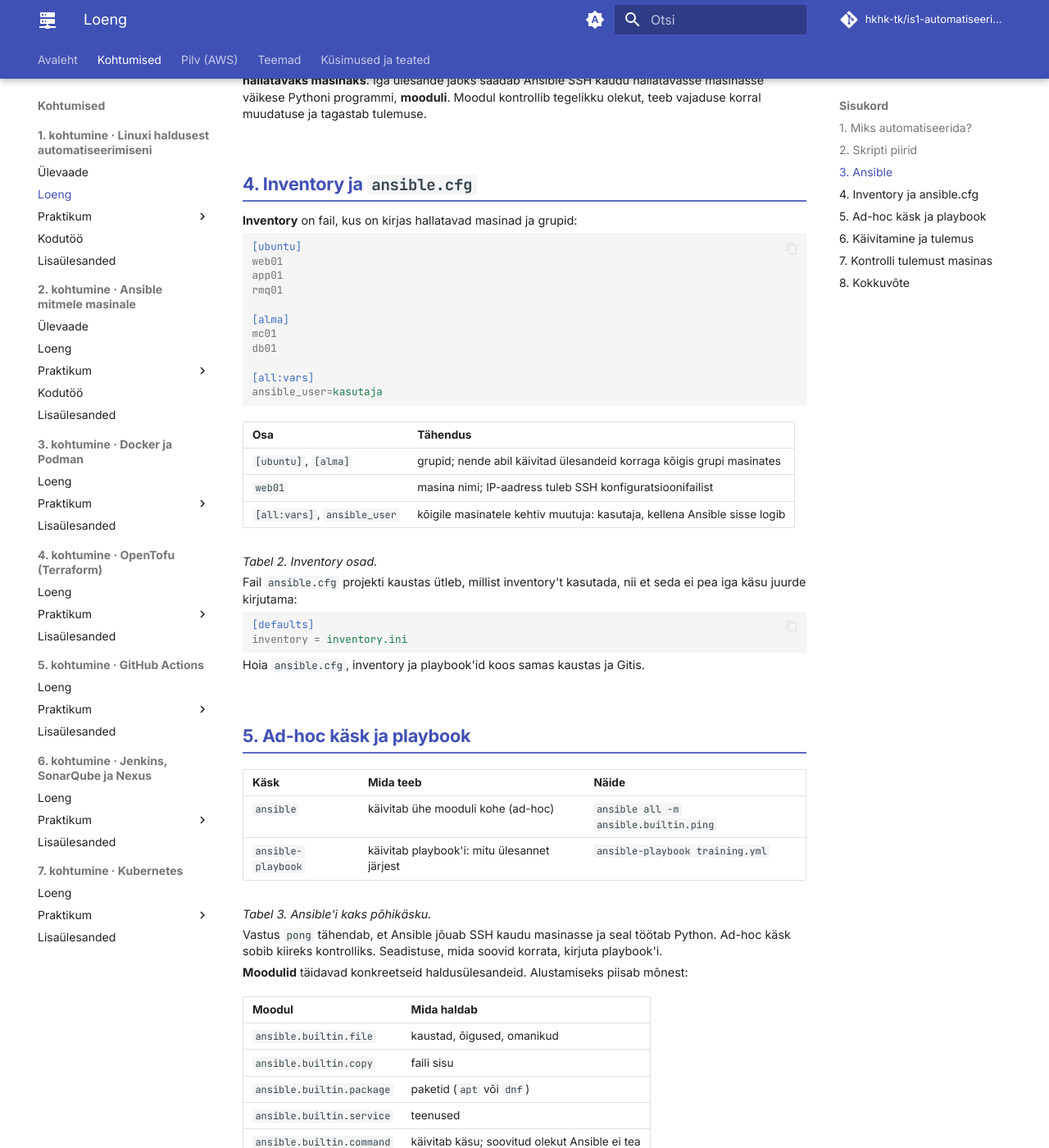
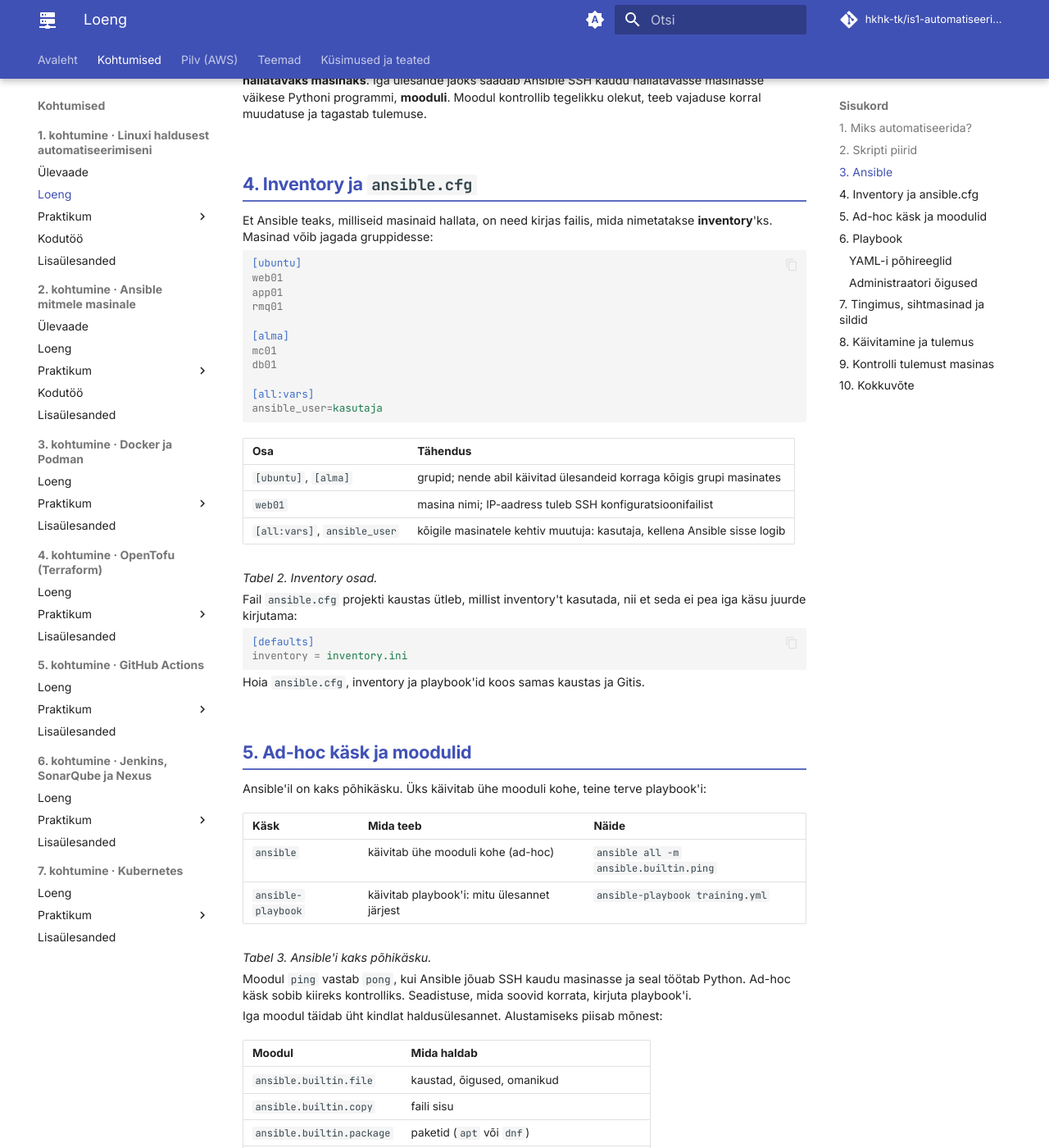
Before and after one commit to hkhk-tk/is1-automatiseerimine, an MkDocs documentation site: the page built from docs/k01/loeng.md, in a window 1280 px wide and 1400 px high, scrolled down 1980 px. Shown: the whole window at 82% size. Built offline with MkDocs 1.6.1 and Material for MkDocs 9.7.7, drawn with Linux system fonts in a browser that asks for light colours; comment, search, counter and statistics services are not loaded; some of the changed text lies outside the part shown.

Commit message:
K1 materjal: loengu ülesehitus ja üleminekud, kodutöö ja lisa, esitamine ilma käsitsi kontrollita, valed viited (issue'd, lahendus/kNN, kohalik autograder) välja

````diff
--- a/docs/k01/loeng.md
+++ b/docs/k01/loeng.md
@@ -37,7 +37,7 @@ tags:
 <line class="a" x1="550" y1="50" x2="578" y2="50" marker-end="url(#lxt)"/>
 <rect class="hi" x="580" y="20" width="130" height="60" rx="8"/><text class="b" x="645" y="47" text-anchor="middle">Kontroll</text><text class="s" x="645" y="66" text-anchor="middle">cat, stat</text>
 </svg>
-<figcaption>Joonis 1.1. Päeva ülesanne lahendatakse kolmel viisil ja tulemust kontrollitakse iga kord samamoodi.</figcaption>
+<figcaption>Joonis 1. Päeva ülesanne lahendatakse kolmel viisil ja tulemust kontrollitakse iga kord samamoodi.</figcaption>
 </figure>
 
 ## 1. Miks automatiseerida?
@@ -104,14 +104,14 @@ Bashi skriptist eristavad Ansible'it kolm asja:
 <text class="b" x="436" y="156">3. muudab ainult erinevuse</text>
 <text class="s" x="436" y="190">pärast tööd moodul kustutatakse</text>
 </svg>
-<figcaption>Joonis 5.1. Ansible töötab control node'is ja teeb töö hallatavas masinas SSH kaudu.</figcaption>
+<figcaption>Joonis 2. Ansible töötab control node'is ja teeb töö hallatavas masinas SSH kaudu.</figcaption>
 </figure>
 
 Ansible on paigaldatud ainult **control node**'i. Masinat, mida Ansible seadistab, nimetatakse **hallatavaks masinaks**. Iga ülesande jaoks saadab Ansible SSH kaudu hallatavasse masinasse väikese Pythoni programmi, **mooduli**. Moodul kontrollib tegelikku olekut, teeb vajaduse korral muudatuse ja tagastab tulemuse.
 
 ## 4. Inventory ja `ansible.cfg`
 
-**Inventory** on fail, kus on kirjas hallatavad masinad ja grupid:
+Et Ansible teaks, milliseid masinaid hallata, on need kirjas failis, mida nimetatakse **inventory**'ks. Masinad võib jagada gruppidesse:
 
 ```ini
 [ubuntu]
@@ -144,7 +144,9 @@ inventory = inventory.ini
 
 Hoia `ansible.cfg`, inventory ja playbook'id koos samas kaustas ja Gitis.
 
-## 5. Ad-hoc käsk ja playbook
+## 5. Ad-hoc käsk ja moodulid
+
+Ansible'il on kaks põhikäsku. Üks käivitab ühe mooduli kohe, teine terve playbook'i:
 
 | Käsk | Mida teeb | Näide |
 |---|---|---|
@@ -153,9 +155,9 @@ Hoia `ansible.cfg`, inventory ja playbook'id koos samas kaustas ja Gitis.
 
 *Tabel 3. Ansible'i kaks põhikäsku.*
 
-Vastus `pong` tähendab, et Ansible jõuab SSH kaudu masinasse ja seal töötab Python. Ad-hoc käsk sobib kiireks kontrolliks. Seadistuse, mida soovid korrata, kirjuta playbook'i.
+Moodul `ping` vastab `pong`, kui Ansible jõuab SSH kaudu masinasse ja seal töötab Python. Ad-hoc käsk sobib kiireks kontrolliks. Seadistuse, mida soovid korrata, kirjuta playbook'i.
 
-**Moodulid** täidavad konkreetseid haldusülesandeid. Alustamiseks piisab mõnest:
+Iga moodul täidab üht kindlat haldusülesannet. Alustamiseks piisab mõnest:
 
 | Moodul | Mida haldab |
 |---|---|
@@ -198,16 +202,22 @@ Mooduli parameetrid ja näited näed käsuga `ansible-doc ansible.builtin.file`.
 <rect class="box" x="42" y="82" width="310" height="110" rx="6"/><text class="b" x="56" y="104">ülesanne: Kaust on olemas</text><text class="c" x="56" y="132">ansible.builtin.file</text><text class="s" x="56" y="160">path · state: directory · mode</text><text class="s" x="56" y="180">moodul + parameetrid</text>
 <rect class="box" x="368" y="82" width="310" height="110" rx="6"/><text class="b" x="382" y="104">ülesanne: Konfiguratsioonifail …</text><text class="c" x="382" y="132">ansible.builtin.copy</text><text class="s" x="382" y="160">dest · content · mode</text><text class="s" x="382" y="180">moodul + parameetrid</text>
 </svg>
-<figcaption>Joonis 7.1. Playbook koosneb play'dest. Igal play'l on sihtmasinad ja ülesanded ning iga ülesanne kasutab üht moodulit.</figcaption>
+<figcaption>Joonis 3. Playbook koosneb play'dest. Igal play'l on sihtmasinad ja ülesanded ning iga ülesanne kasutab üht moodulit.</figcaption>
 </figure>
 
 Ülesannete nimed kirjeldavad olekut („Kaust **on** olemas“), mitte tegevust („Tee kaust“).
 
-**YAML-i põhireeglid:** võtme ja väärtuse vahel on koolon ja tühik (`mode: "0750"`), loendi element algab märgiga `-` ning taane tehakse tühikutega, mitte tabulaatoriga. Õigused kirjuta jutumärkides: `mode: 0750` loetakse arvuna ja tulemus võib olla vale. Süntaksit kontrollib käsk `ansible-playbook training.yml --syntax-check`.
+### YAML-i põhireeglid
 
-**Administraatori õigused.** Päeva ülesanne ei vaja administraatori õigusi. Paketi paigaldamiseks või `/etc` all oleva faili muutmiseks lisatakse play'le või ülesandele `become: true`: Ansible logib sisse tavakasutajana ja käivitab ülesande `sudo` kaudu. Laboris `sudo` parooli ei küsi, töökohas lisatakse käsule `-K`.
+Võtme ja väärtuse vahel on koolon ja tühik (`mode: "0750"`), loendi element algab märgiga `-` ning taane tehakse tühikutega, mitte tabulaatoriga. Õigused kirjuta jutumärkides: `mode: 0750` loetakse arvuna ja tulemus võib olla vale. Süntaksit kontrollib käsk `ansible-playbook training.yml --syntax-check`.
 
-**Tingimus, sihtmasinad ja sildid.** Labori masinates on kaks distributsiooni ja samal programmil võib olla eri paketinimi (Ubuntus `vim`, AlmaLinuxis `vim-enhanced`). Kolm vahendit aitavad sama playbook'i kasutada eri masinates ja osaliselt:
+### Administraatori õigused
+
+Päeva ülesanne ei vaja administraatori õigusi. Paketi paigaldamiseks või `/etc` all oleva faili muutmiseks lisatakse play'le või ülesandele `become: true`: Ansible logib sisse tavakasutajana ja käivitab ülesande `sudo` kaudu. Laboris `sudo` parooli ei küsi, töökohas lisatakse käsule `-K`.
+
+## 7. Tingimus, sihtmasinad ja sildid
+
+Labori masinates on kaks distributsiooni ja samal programmil võib olla eri paketinimi (Ubuntus `vim`, AlmaLinuxis `vim-enhanced`). Kolm vahendit aitavad sama playbook'i kasutada eri masinates ja osaliselt:
 
 | Vahend | Mida teeb | Näide |
 |---|---|---|
@@ -219,7 +229,9 @@ Mooduli parameetrid ja näited näed käsuga `ansible-doc ansible.builtin.file`.
 
 Tingimus põhineb **faktidel**: andmetel, mida Ansible kogub masinast enne ülesandeid (operatsioonisüsteem, versioon, võrk). Ubuntus on `ansible_facts['os_family']` väärtus `Debian`, AlmaLinuxis `RedHat`.
 
-## 6. Käivitamine ja tulemus
+## 8. Käivitamine ja tulemus
+
+Playbook käivitatakse käsuga `ansible-playbook`:
 
 ```bash
 ansible-playbook training.yml
@@ -256,14 +268,14 @@ Kui kaust ja fail on juba olemas ja õiged, on tulemus `ok` ja `changed=0`: Ansi
 <rect class="box" x="460" y="10" width="250" height="56" rx="8"/><text class="b" x="585" y="33" text-anchor="middle">Erineb → kirjuta</text><text class="c" x="585" y="53" text-anchor="middle">changed</text>
 <rect class="box" x="460" y="84" width="250" height="56" rx="8"/><text class="b" x="585" y="107" text-anchor="middle">Sama → ära kirjuta</text><text class="c" x="585" y="127" text-anchor="middle">ok</text>
 </svg>
-<figcaption>Joonis 7.2. Moodul võrdleb soovitud ja tegelikku sisu ning kirjutab ainult siis, kui need erinevad.</figcaption>
+<figcaption>Joonis 4. Moodul võrdleb soovitud ja tegelikku sisu ning kirjutab ainult siis, kui need erinevad.</figcaption>
 </figure>
 
 Kui keegi muudab faili käsitsi, tekib **triiv (drift)**: tegelik olek erineb soovitud olekust. Järgmisel käivitusel taastab Ansible soovitud sisu ja `changed` on ainult sellel ülesandel. Võtmetega `--check --diff` näed enne käivitamist, mida Ansible muudaks.
 
 Idempotentsus sõltub lahendusest, mitte tööriistast. Käsumoodulid (`command`, `shell`) ei tea soovitud olekut ja võivad anda igal käivitusel `changed`. Ka Bashi skripti saab kirjutada idempotentseks.
 
-## 7. Kontrolli tulemust masinas
+## 9. Kontrolli tulemust masinas
 
 Kui Ansible lõpetab vigadeta, tähendab see ainult seda, et ülesanded käivitusid. See ei tõenda, et masinas on vajalik tulemus. Kui playbook'is on vale tee, vale õigus või vale masin, lõpetab Ansible samuti edukalt, aga ülesanne jääb tegemata. Seepärast kontrolli pärast käivitamist masinat ennast:
 
@@ -274,7 +286,7 @@ ssh web01 stat -c '%a %U %n' automation-lab automation-lab/training.conf
 
 Muudatuse mõju saab piirata juba enne käivitamist. Võti `--check --diff` näitab, mida Ansible muudaks, ilma midagi muutmata. Võti `--limit web01` käivitab playbook'i ainult ühes masinas. Nii proovid muudatust enne, kui see jõuab kõigisse masinatesse.
 
-## 8. Kokkuvõte
+## 10. Kokkuvõte
 
 - **Skriptis tuleb iga kontroll ise kirjutada,** Ansible'i moodulites on need olemas.
 - **Playbook kirjeldab soovitud olekut:** inventory määrab masinad, playbook ülesanded ja moodul võrdleb soovitud olekut tegelikuga.
````
Also changed, not shown: other parts of docs/k01/loeng.md (+3 -1 lines), docs/00-ulevaade/too-ja-hindamine.md (+2 -5 lines), docs/k01/index.md (+2 -2 lines), docs/k01/kodutoo.md (+3 -5 lines), docs/k01/lisa.md (+2 -15 lines).
